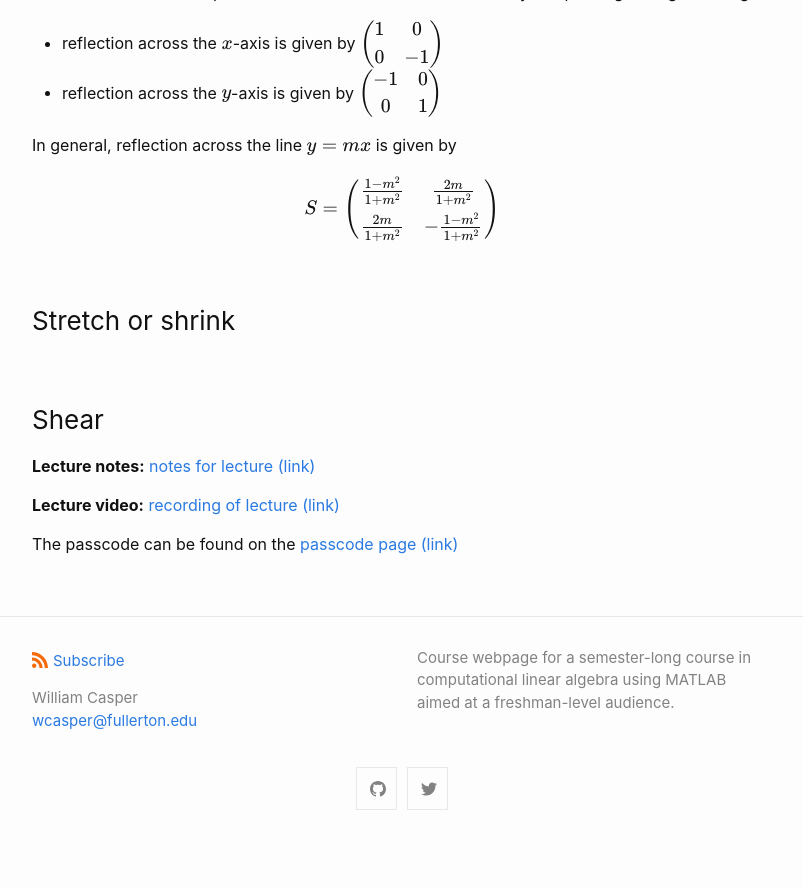
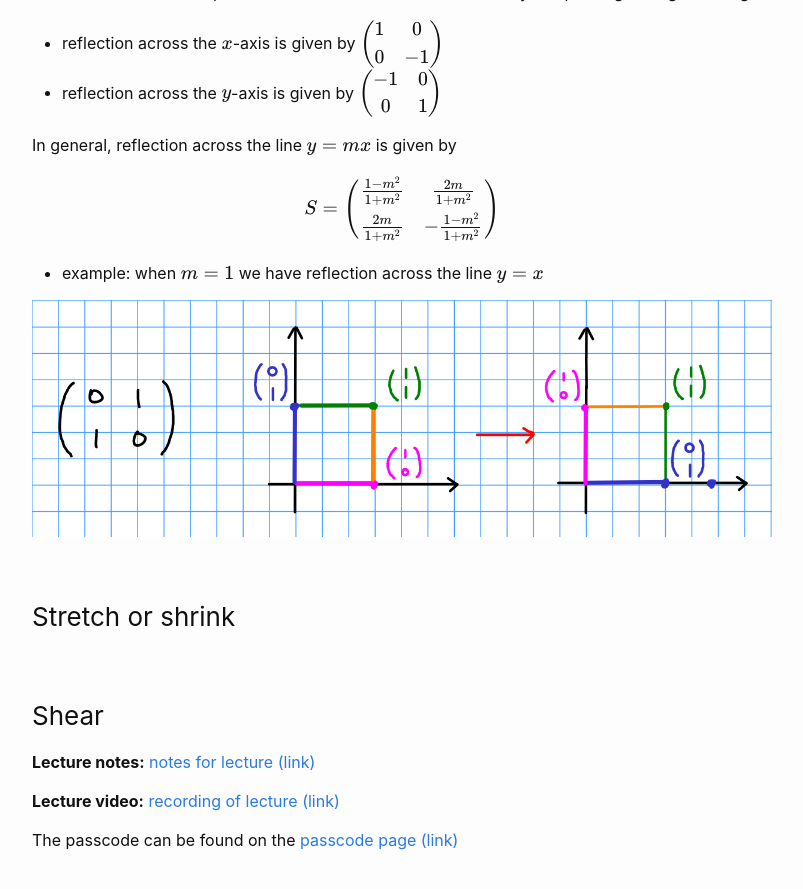
Before and after one commit to wcasper/math107spring2021, a Jekyll site: the page built from _posts/2021-03-10-Week-7-Lecture-12.md, in a window 1280 px wide and 900 px high, scrolled down 1954 px. Shown: the top 889 px of the window, without its empty margins (238-1041 px from the left). Built offline with Jekyll 4.4.1, drawn with Linux system fonts in a browser that asks for light colours; before the commit the page ends 2799 px from its top, so only the background shows below that.

Commit message:
added figure for reflection matrix

```diff
--- a/_posts/2021-03-10-Week-7-Lecture-12.md
+++ b/_posts/2021-03-10-Week-7-Lecture-12.md
@@ -55,6 +55,11 @@ $$S = \left(\begin{array}{cc}
 \frac{2m}{1+m^2} & -\frac{1-m^2}{1+m^2}
 \end{array}\right)$$
 
+* example: when $$m=1$$ we have reflection across the line $$y=x$$
+
+![matrix reflection](/math107spring2021/extras/img/reflection.png)
+
+
 ### Stretch or shrink
 
 
```
